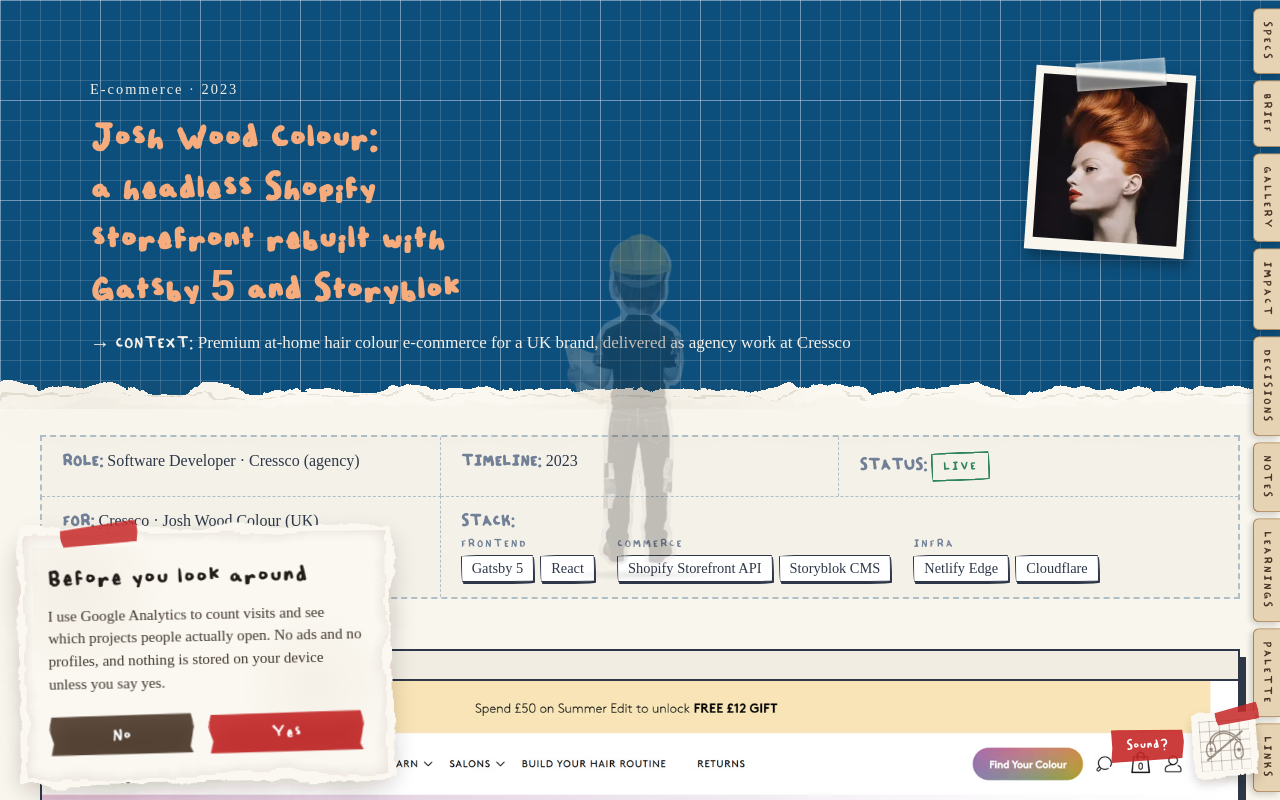
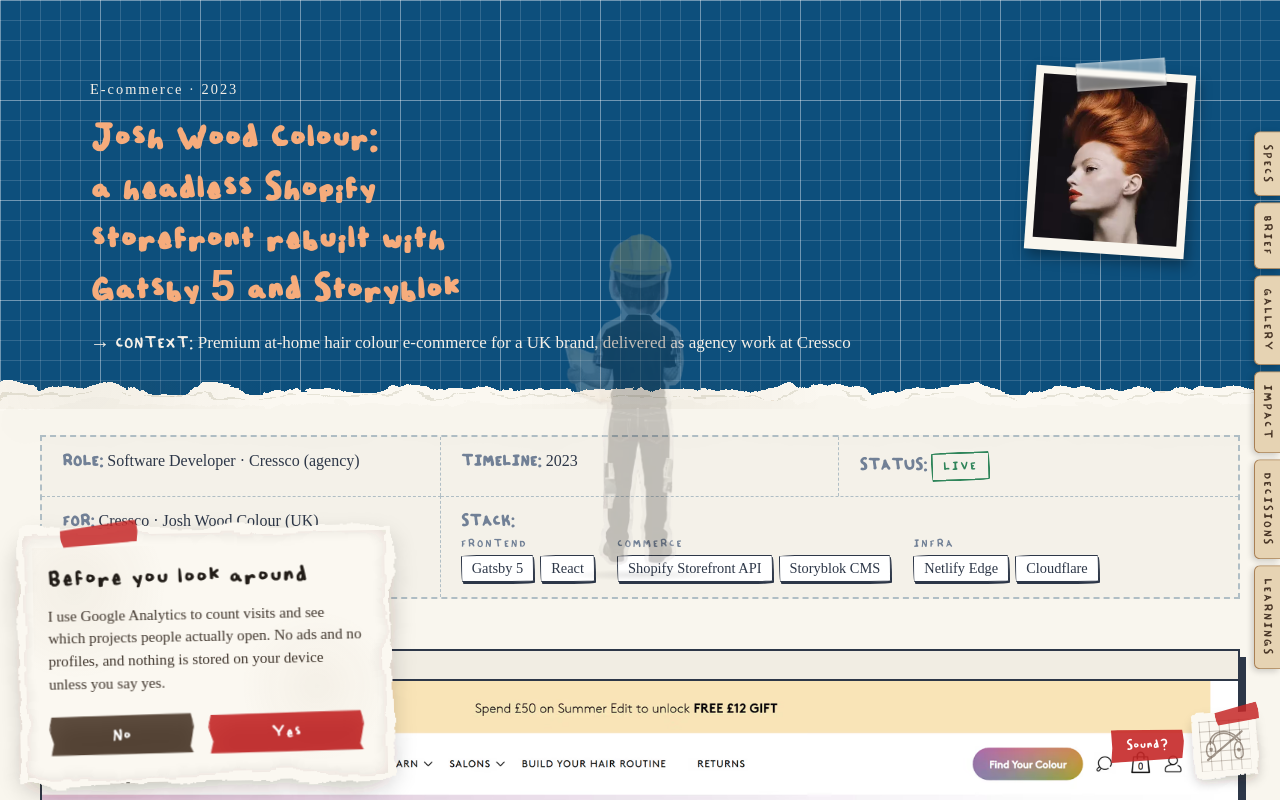
Before and after one commit to heisjuanda/personal-portfolio, a React (Vite) app: page /projects/josh-wood-colour in a window 1280 px wide. Shown: the top 800 px of the page. Built offline with nearby package versions, Linux system fonts and the light colour scheme.

Commit message:
improve informative labels

```diff
--- a/src/build-info.js
+++ b/src/build-info.js
@@ -1,2 +1,2 @@
 // Generated by scripts/generate-seo-dates.mjs — do not edit by hand.
-export const LAST_MODIFIED = "2026-09-19T19:36:10-05:00";
+export const LAST_MODIFIED = "2026-09-19T19:50:56-05:00";
--- a/src/views/ProjectDetails/ProjectDetails.css
+++ b/src/views/ProjectDetails/ProjectDetails.css
@@ -78,11 +78,6 @@
   width: 100%;
 }
 
-/* =========================================================
-   🏷️ TITLE BLOCK (RÓTULO): role / timeline / status
-                             for  / stack (2 cols)
-                             team (full row, optional)
-   ========================================================= */
 .pd-specs-table {
   display: grid;
   grid-template-columns: repeat(3, minmax(0, 1fr));
@@ -138,7 +133,6 @@
 .pd-specs-cell--stack { grid-area: stack; border-right: none; }
 .pd-specs-cell--team { grid-area: team; border-right: none; }
 
-/* Status stamp */
 .pd-status {
   display: inline-block;
   font-family: var(--font-sharpie) !important;
@@ -157,7 +151,6 @@
 .pd-status--archived { color: #a98055; }
 .pd-status--prototype { color: #b7791f; }
 
-/* Stack chips grouped by layer */
 .pd-stack-groups {
   display: flex;
   flex-wrap: wrap;
@@ -200,7 +193,6 @@
   box-shadow: 1px 2px 0 #2d3748;
 }
 
-/* Header extras: nickname stamp + official title */
 .project-details__title-row {
   display: flex;
   align-items: baseline;
@@ -215,7 +207,6 @@
   text-wrap: balance;
 }
 
-/* Sentence-length H1s (the searchable titles) step down again. */
 .project-details__title--xl {
   font-size: clamp(30px, 4.2vw, 44px);
   line-height: 1.15;
@@ -239,8 +230,10 @@
   font-style: italic;
 }
 
-/* Section index: folder tabs pinned to the right edge (desktop only) */
 .pd-index {
+  --tab-font: 0.9rem;
+  --tab-pad: 12px;
+  --tab-gap: 6px;
   position: fixed;
   right: 0;
   top: 50%;
@@ -248,24 +241,43 @@
   z-index: 60;
   display: none;
   flex-direction: column;
-  gap: 6px;
+  gap: var(--tab-gap);
+  max-height: calc(100vh - 24px);
 }
 
 .pd-index__tab {
   writing-mode: vertical-rl;
   font-family: var(--font-sharpie);
-  font-size: 0.85rem;
-  letter-spacing: 2px;
+  font-size: var(--tab-font);
+  letter-spacing: 1.6px;
   text-transform: uppercase;
   text-decoration: none;
   color: #4a3728;
   background: #e6d3b3;
   border: 1px solid #a98055;
   border-right: none;
-  padding: 12px 7px;
+  padding: var(--tab-pad) 6px;
   border-radius: 6px 0 0 6px;
   box-shadow: -2px 2px 6px rgba(0, 0, 0, 0.18);
   transition: transform 0.25s ease, background-color 0.25s ease;
+}
+
+@media (max-height: 760px) {
+  .pd-index {
+    --tab-font: 0.82rem;
+    --tab-pad: 9px;
+    --tab-gap: 4px;
+  }
+
+  .pd-index__tab {
+    letter-spacing: 1.2px;
+  }
+}
+
+@media (max-height: 600px) {
+  .pd-index {
+    display: none !important;
+  }
 }
 
 .pd-index__tab:hover,
@@ -281,7 +293,6 @@
   }
 }
 
-/* Impact caption + metric context */
 .pd-metrics-note {
   font-family: var(--font-text);
   font-size: 14px;
@@ -301,7 +312,6 @@
   line-height: 1.35;
 }
 
-/* Shared heading for the new sections */
 .pd-section-title {
   font-family: var(--font-sharpie);
   margin: 0 0 30px 0;
@@ -310,9 +320,6 @@
   letter-spacing: 1px;
 }
 
-/* =========================================================
-   📝 NARRATIVA (RECORTES DE PAPEL CON CINTA ADHESIVA)
-   ========================================================= */
 .pd-section--narrative {
   display: grid;
   grid-template-columns: 1fr 1fr;
@@ -415,7 +422,6 @@
   margin: 0;
 }
 
-/* Third card: constraints on kraft paper, listed rather than narrated */
 .pd-section--narrative-3 {
   grid-template-columns: 1fr 1fr;
 }
@@ -534,9 +540,6 @@
   }
 }
 
-/* =========================================================
-   📊 MÉTRICAS E IMPACTO (CÍRCULOS DE MARCADOR LIBRES)
-   ========================================================= */
 .pd-section--impact {
   display: flex;
   flex-direction: column;
@@ -656,9 +659,6 @@
   }
 }
 
-/* =========================================================
-   📋 NOTAS DE CAMPO (STICKY NOTES RECTANGULARES - LEFT GLUE)
-   ========================================================= */
 .pd-highlights-title {
   font-family: var(--font-sharpie);
   margin: 0 0 30px 0;
@@ -776,9 +776,6 @@
   }
 }
 
-/* =========================================================
-   🎨 PALETA DE COLORES (ESTILO GARABATO DE NIÑO)
-   ========================================================= */
 .pd-design-title {
   font-family: var(--font-sharpie);
   font-size: 22px;
--- a/src/views/ProjectDetails/ProjectDetails.jsx
+++ b/src/views/ProjectDetails/ProjectDetails.jsx
@@ -50,10 +50,7 @@
   { id: "gallery", label: "Gallery", when: hasGallery },
   { id: "impact", label: "Impact", when: (p) => p.metrics || p.impact },
   { id: "decisions", label: "Decisions", when: (p) => p.decisions?.length },
-  { id: "notes", label: "Notes", when: (p) => p.highlights?.length },
   { id: "learnings", label: "Learnings", when: (p) => p.learnings?.length },
-  { id: "palette", label: "Palette", when: (p) => p.designSystem?.palette },
-  { id: "links", label: "Links", when: () => true },
 ];
 
 export default function ProjectDetails() {
```
